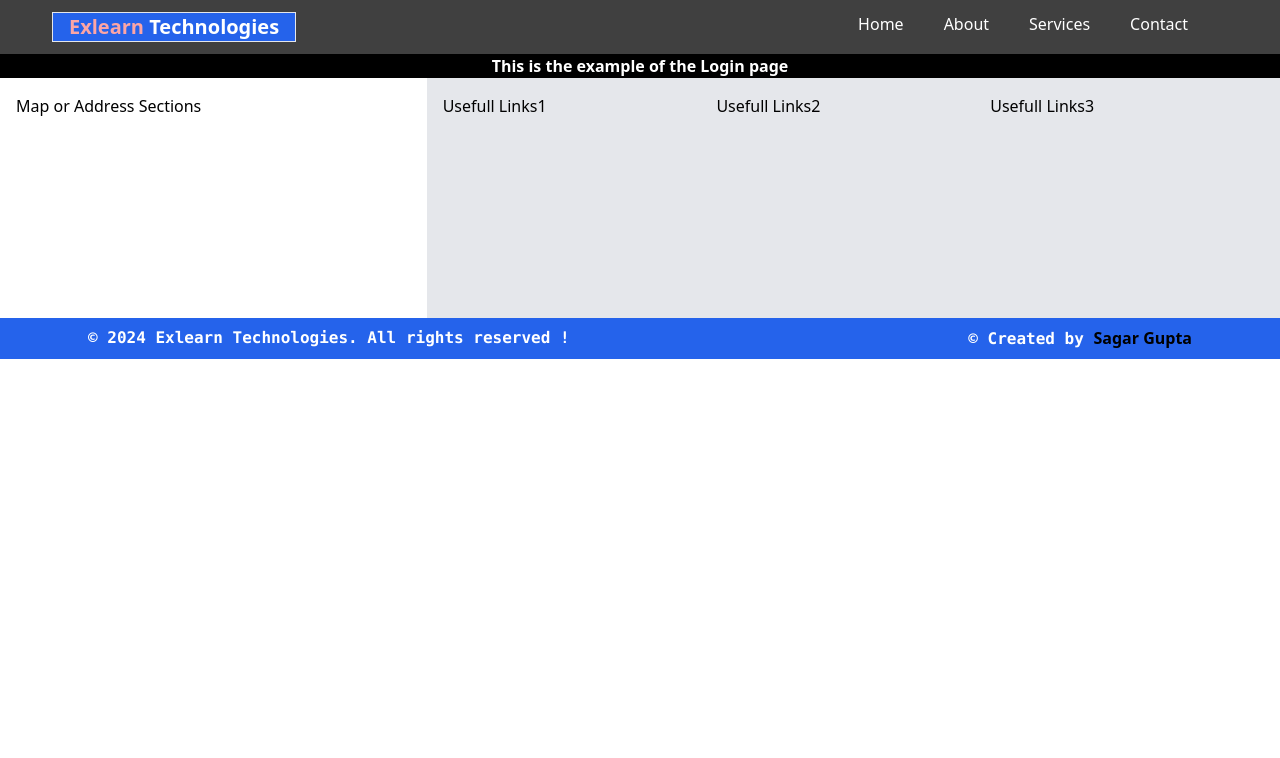
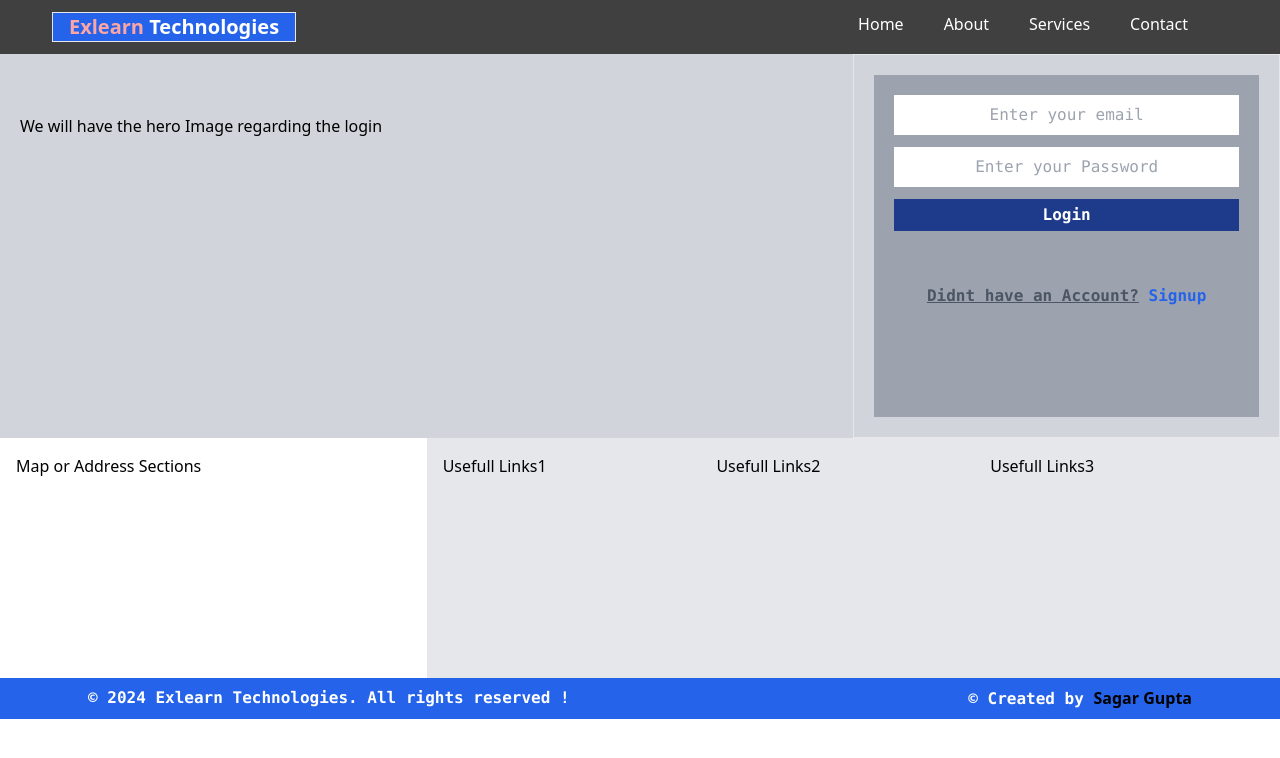
Before and after one commit to HeyitzSagar/Tech_Website, a React (Create React App) app: page /login in a window 1280 px wide. Shown: the top 758 px of the page. Built offline with nearby package versions, Linux system fonts and the light colour scheme; a web font is replaced by a local one.

Commit message:
Added login & its functions

```diff
--- a/src/Pages/Login.jsx
+++ b/src/Pages/Login.jsx
@@ -1,11 +1,99 @@
-import React from 'react'
+import React, { useState } from "react";
+import { NavLink } from "react-router-dom";
+import { Bounce, toast, ToastContainer } from "react-toastify";
 
 const Login = () => {
+  const [email, setEmail] = useState("");
+  const [password, setPassword] = useState("");
+  const [error, setError] = useState(true);
+  const HandleLogin = (e) => {
+    e.preventDefault();
+    let emails = "@";
+    const specialCharactersRegex = /[!@#$%^&*()_+{}[\]:;<>,.?~\\/-]/;
+    if (!email.includes(emails)) {
+      setError(false);
+      toast("Please enter the valid Email", {
+        position: "top-right",
+        autoClose: 5000,
+        hideProgressBar: false,
+        closeOnClick: true,
+        pauseOnHover: true,
+        draggable: true,
+        progress: undefined,
+        theme: "light",
+        transition: Bounce,
+      });
+    } else if (!specialCharactersRegex.test(password)) {
+      setError(true);
+      if (password.length < 4) {
+        toast("Password should be greater than 8 letters", {
+          position: "top-right",
+          autoClose: 5000,
+          hideProgressBar: false,
+          closeOnClick: true,
+          pauseOnHover: true,
+          draggable: true,
+          progress: undefined,
+          theme: "light",
+          transition: Bounce,
+        });
+      }
+    } else if (
+      email.includes(emails) &&
+      specialCharactersRegex.test(password)
+    ) {
+      setEmail("");
+      setPassword("");
+    }
+  };
   return (
-    <div>
-        <h1 className='text-center font-bold text-white bg-black'>This is the example of the Login page</h1>
+    <div className="bg-gray-300 w-full flex h-96">
+      <div className="w-2/3 mt-10 p-5">
+        <h1>We will have the hero Image regarding the login</h1>
+      </div>
+      <div className="w-1/3  p-5 border text-center ">
+        <form className="w-full h-full mb-5 flex flex-col gap-3 p-5  bg-gray-400">
+          <input
+            onChange={(e) => {
+              setEmail(e.target.value);
+            }}
+            value={email}
+            type="text"
+            placeholder="Enter your email"
+            className="rounded-5 text-center font-mono p-2"
+          />
+          <input
+            onChange={(e) => {
+              setPassword(e.target.value);
+            }}
+            value={password}
+            type="password"
+            placeholder="Enter your Password"
+            className="rounded-5 text-center font-mono p-2"
+          />
+          <button
+            onClick={HandleLogin}
+            className="bg-blue-900 p-1 font-mono font-bold text-white "
+          >
+            Login
+          </button>
+          <h1 className="mt-10">
+            <span className="font-mono text-gray-600 hover:text-gray-800 duration-300 font-bold underline">
+              Didnt have an Account?
+            </span>
+            <NavLink
+              className="font-bold font-mono text-blue-600 hover:text-blue-900 duration-300"
+              to={"/"}
+            >
+              {" "}
+              Signup
+            </NavLink>{" "}
+          </h1>
+        </form>
+      </div>
+      <ToastContainer />
     </div>
-  )
-}
+  );
+};
 
-export default Login
+export default Login;
--- a/src/components/HeroSection/HeroSection1.jsx
+++ b/src/components/HeroSection/HeroSection1.jsx
@@ -187,7 +187,7 @@ const HeroSection1 = () => {
             >
               Signup
             </button>
-            <h1 className="text-blue-900 font-bold font-mono">Already have an Account ? <NavLink to={"/login"} className="text-red-600 font-bold font-mono hover:text-red-900">Login</NavLink></h1>
+            <h1 className="text-blue-900 font-bold font-mono">Already have an Account ? <NavLink to={"/login"} className="text-red-600 font-bold font-mono hover:text-red-900"><button>Login</button></NavLink></h1>
           </form>
         </div>
       </div>
```
